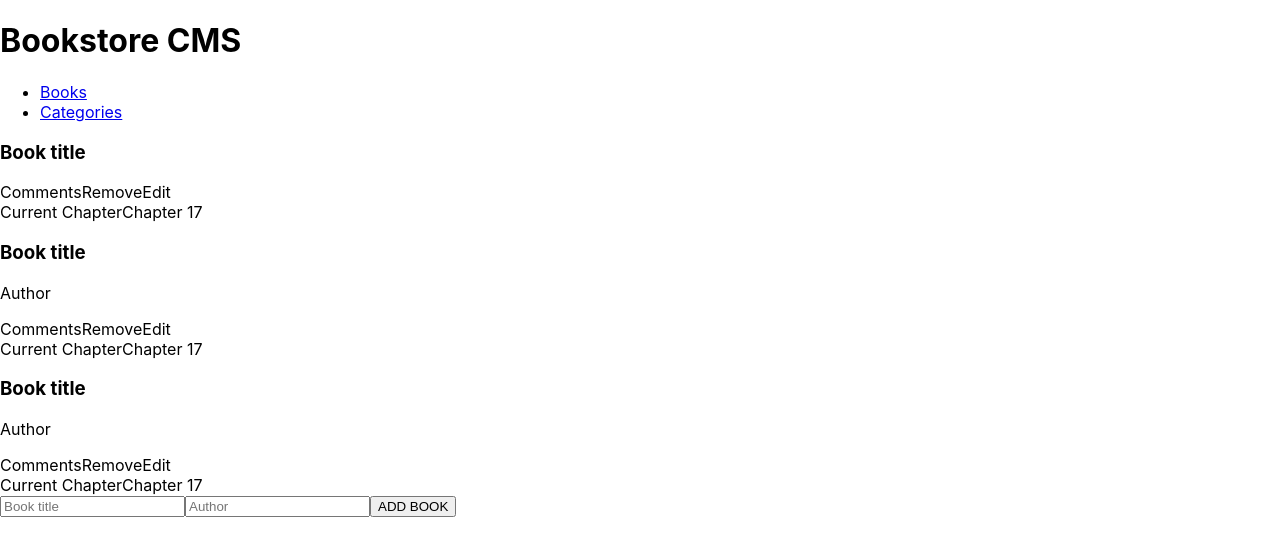
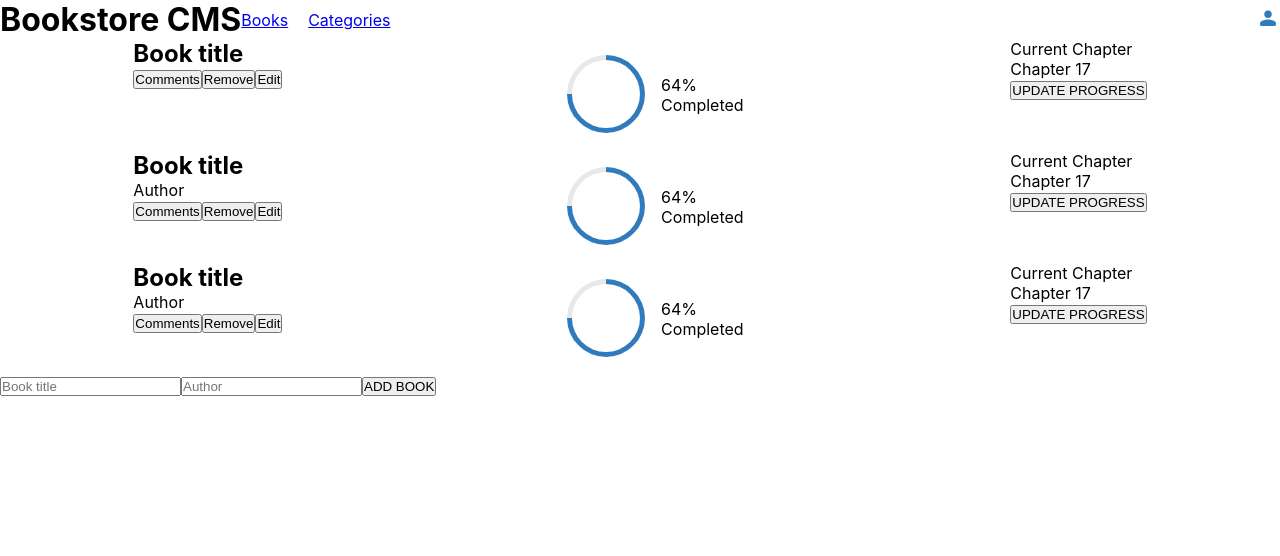
Before and after one commit to GoddessNgozi/Bookstore, a React (Create React App) app: page / in a window 1280 px wide. Shown: the top 556 px of the page. Built offline with nearby package versions, Linux system fonts and the light colour scheme.

Commit message:
Update components

```diff
--- a/public/index.html
+++ b/public/index.html
@@ -10,6 +10,7 @@
       content="Web site created using create-react-app"
     />
     <link rel="apple-touch-icon" href="%PUBLIC_URL%/logo192.png" />
+    <link rel="stylesheet" href="https://fonts.googleapis.com/css2?family=Material+Symbols+Rounded:opsz,wght,FILL,GRAD@20..48,100..700,0..1,-50..200" />
     <!--
       manifest.json provides metadata used when your web app is installed on a
       user's mobile device or desktop. See https://developers.google.com/web/fundamentals/web-app-manifest/
--- a/src/components/Book.js
+++ b/src/components/Book.js
@@ -2,20 +2,31 @@ import React from 'react';
 
 const Book = ({ title, author }) => {
     return (
-      <div>
+      <div className='book-row'>
         <div>
-          <h3>{title}</h3>
+          <h2>{title}</h2>
           <p>{author}</p>
-          <div>
-            <span>Comments</span>
-            <span>Remove</span>
-            <span>Edit</span>
-          </div>
+        <div>
+            <button>Comments</button>
+            <button>Remove</button>
+            <button>Edit</button>
+        </div>
+      </div>
+
+        <div className='progressor'>
+        <div className="circular-progress-container">
+          <div className="circular-progress"></div>
+        </div>
+        <div class="progress-stat">
+          <p class="percent-complete">64%</p>
+          <p class="completed">Completed</p>
+        </div>
         </div>
 
         <div>
-          <span>Current Chapter</span>
-          <span>Chapter 17</span>
+          <p>Current Chapter</p>
+          <p>Chapter 17</p>
+          <button>UPDATE PROGRESS</button>
         </div>
       </div>
     );
--- a/src/components/Categories.js
+++ b/src/components/Categories.js
@@ -3,7 +3,7 @@ import React from 'react';
 const Categories = () => {
     return (
       <div>
-        <p>Hello</p>
+        <button>Check status</button>
       </div>
     );
   }
--- a/src/components/Header.js
+++ b/src/components/Header.js
@@ -4,9 +4,11 @@ import { Link } from 'react-router-dom';
 const Header = () => {
   return (
     <header>
-      <h1>Bookstore CMS</h1>
-      <nav>
-        <ul>
+      <div>
+        <div className='left'>
+          <h1>Bookstore CMS</h1>
+          <nav>
+          <ul className='links'>
           <li>
             <Link to="/">Books</Link>
           </li>
@@ -14,7 +16,13 @@ const Header = () => {
             <Link to="/categories">Categories</Link>
           </li>
         </ul>
-      </nav>
+          </nav>
+        </div>
+      </div>
+
+      <div>
+        <span className="material-symbols-rounded">person</span>
+      </div>
     </header>
   );
 }
--- a/src/index.css
+++ b/src/index.css
@@ -1,5 +1,10 @@
+* {
+  list-style: none;
+  margin: 0;
+  padding: 0;
+}
+
 body {
-  margin: 0;
   font-family: -apple-system, BlinkMacSystemFont, 'Segoe UI', 'Roboto', 'Oxygen',
     'Ubuntu', 'Cantarell', 'Fira Sans', 'Droid Sans', 'Helvetica Neue',
     sans-serif;
@@ -7,7 +12,66 @@ body {
   -moz-osx-font-smoothing: grayscale;
 }
 
-code {
-  font-family: source-code-pro, Menlo, Monaco, Consolas, 'Courier New',
-    monospace;
+header {
+  display: flex;
+  justify-content: space-between;
+  align-items: center;
 }
+
+.left {
+  display: flex;
+  align-items: center;
+}
+
+.links{
+  display: flex;
+  gap: 20px;
+}
+
+.material-symbols-rounded {
+  color: #307bbe;
+  font-variation-settings:
+  'FILL' 1,
+  'wght' 400,
+  'GRAD' 0,
+  'opsz' 48
+}
+
+.icon {
+  cursor: pointer;
+  width: 2.813rem;
+  height: 2.813rem;
+  border-radius: 50%;
+  border: 1px solid #e8e8e8;
+  background-color: #fff;
+}
+
+.progressor {
+  display: flex;
+  align-items: center;
+}
+
+.circular-progress-container {
+  width: 5.625rem;
+  height: 5.625rem;
+  padding: 0.63rem 0.625rem 0.75rem 0.75rem;
+  display: flex;
+  justify-content: center;
+  align-items: center;
+}
+
+.circular-progress {
+  position: absolute;
+  border-radius: 50%;
+  width: 4.25rem;
+  height: 4.25rem;
+  border: 5px solid #307bbe;
+  border-left-color: #e8e8e8;
+  -webkit-transform: rotate(45deg);
+  transform: rotate(45deg);
+}
+
+.book-row {
+  display: flex;
+  justify-content: space-around;
+}
```
Also changed, not shown: .eslintrc.json (deleted).
